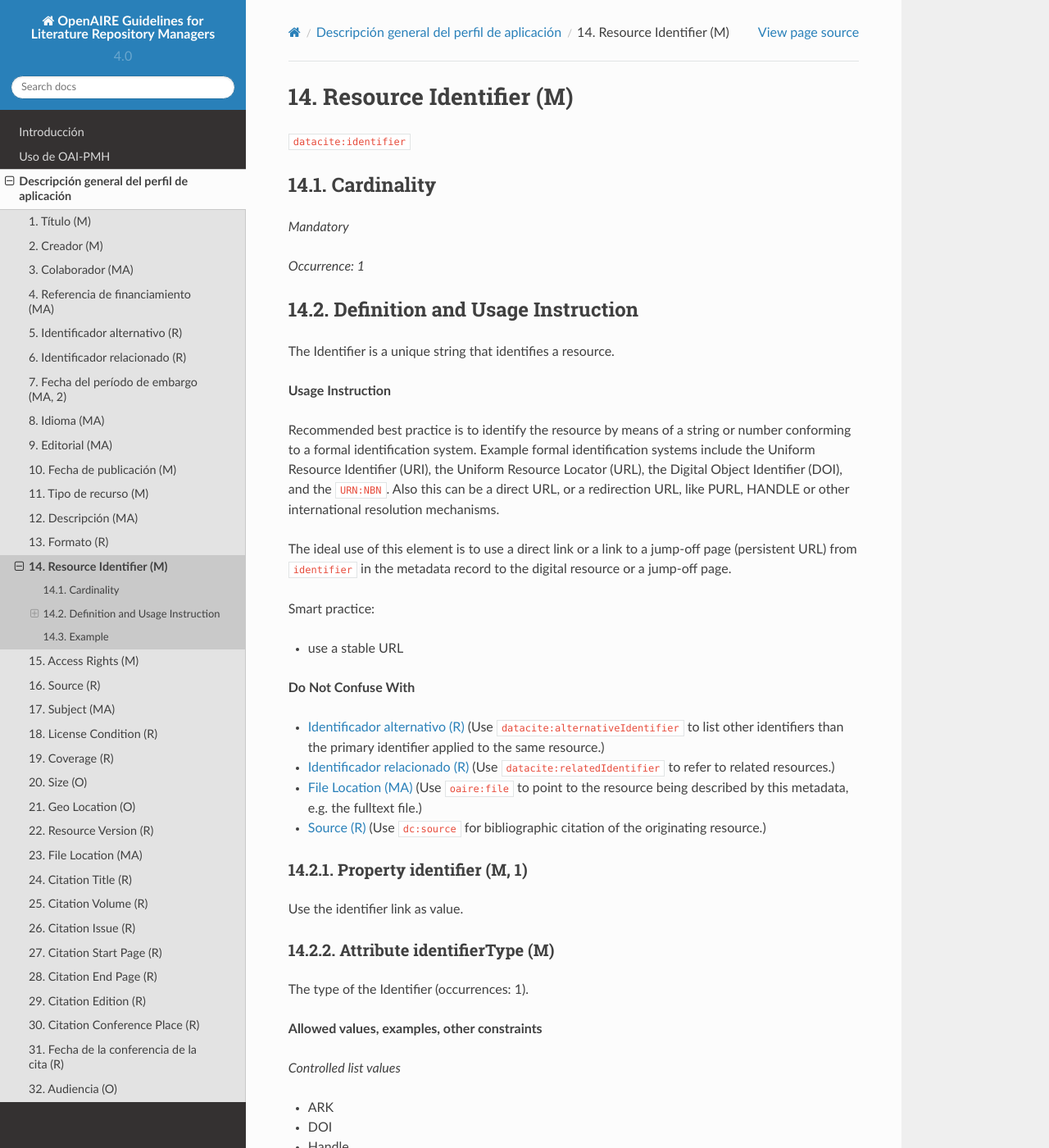
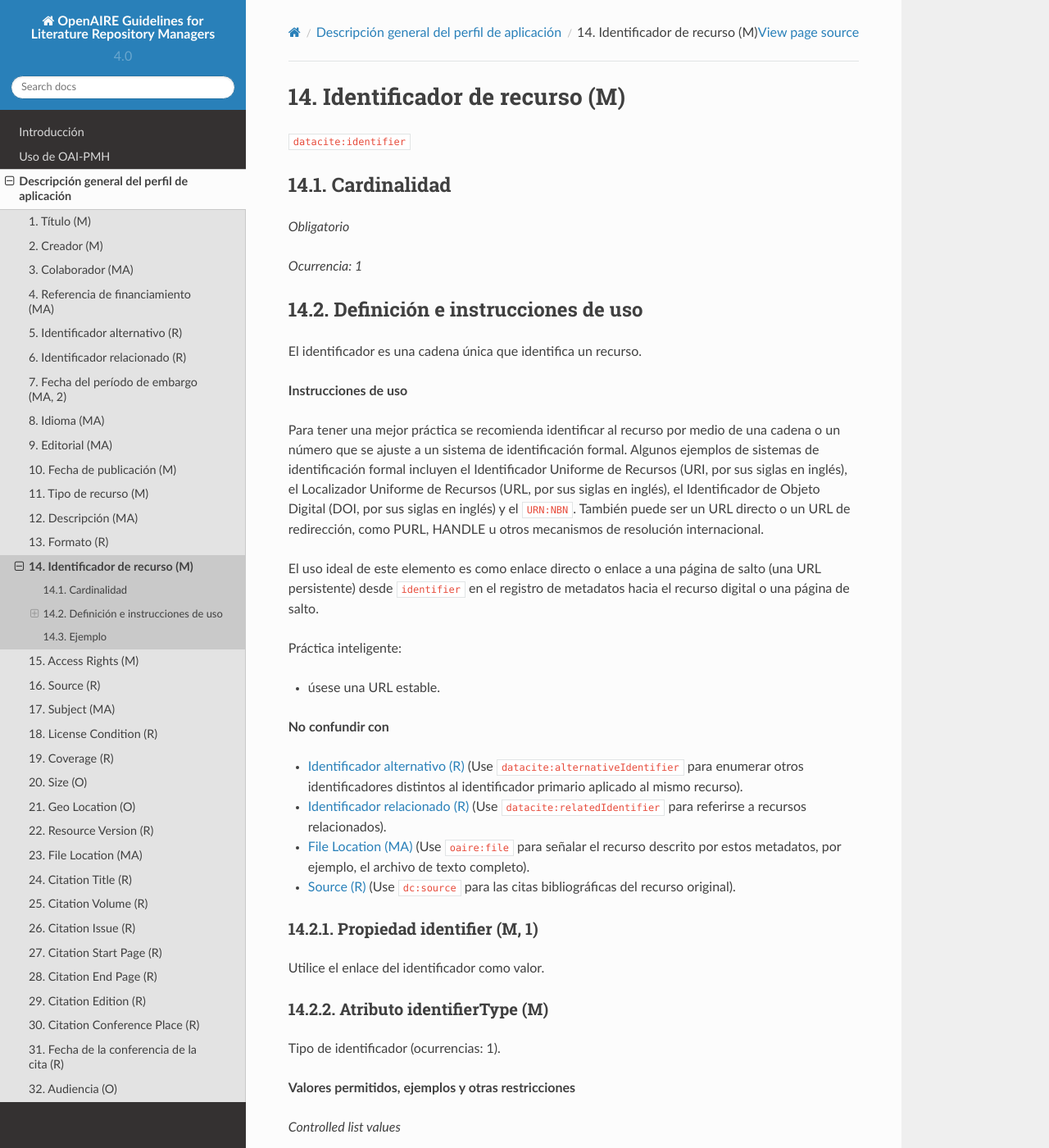
Before and after one commit to memoemg/openAIRE4, a Sphinx documentation site: the page built from docs/field_resourceidentifier.rst, in a window 1280 px wide and 1400 px high. Shown: the whole window at 82% size. Built offline with Sphinx 7.4.7 and the Read the Docs theme 2.0.0, drawn with Linux system fonts in a browser that asks for light colours; a script that is not in the unit is left out; some of the changed text lies outside the part shown.

Commit message:
Update field_resourceidentifier.rst

```diff
--- a/docs/field_resourceidentifier.rst
+++ b/docs/field_resourceidentifier.rst
@@ -1,60 +1,60 @@
 .. _dci:identifier:
 
-Resource Identifier (M)
-=======================
+Identificador de recurso (M)
+============================
 
 ``datacite:identifier``
 
-Cardinality
-~~~~~~~~~~~
+Cardinalidad
+~~~~~~~~~~~~
 
-*Mandatory*
+*Obligatorio*
 
-*Occurrence: 1*
+*Ocurrencia: 1*
 
-Definition and Usage Instruction
-~~~~~~~~~~~~~~~~~~~~~~~~~~~~~~~~
+Definición e instrucciones de uso
+~~~~~~~~~~~~~~~~~~~~~~~~~~~~~~~~~
 
-The Identifier is a unique string that identifies a resource.
+El identificador es una cadena única que identifica un recurso.
 
-**Usage Instruction**
+**Instrucciones de uso**
 
-Recommended best practice is to identify the resource by means of a string or number conforming to a formal identification system. Example formal identification systems include the Uniform Resource Identifier (URI), the Uniform Resource Locator (URL), the Digital Object Identifier (DOI), and the ``URN:NBN``. Also this can be a direct URL, or a redirection URL, like PURL, HANDLE or other international resolution mechanisms.
+Para tener una mejor práctica se recomienda identificar al recurso por medio de una cadena o un número que se ajuste a un sistema de identificación formal. Algunos ejemplos de sistemas de identificación formal incluyen el Identificador Uniforme de Recursos (URI, por sus siglas en inglés), el Localizador Uniforme de Recursos (URL, por sus siglas en inglés), el Identificador de Objeto Digital (DOI, por sus siglas en inglés) y el ``URN:NBN``. También puede ser un URL directo o un URL de redirección, como PURL, HANDLE u otros mecanismos de resolución internacional.
 
-The ideal use of this element is to use a direct link or a link to a jump-off page (persistent URL) from ``identifier`` in the metadata record to the digital resource or a jump-off page.
+El uso ideal de este elemento es como enlace directo o enlace a una página de salto (una URL persistente) desde ``identifier`` en el registro de metadatos hacia el recurso digital o una página de salto.
 
-Smart practice:
+Práctica inteligente:
 
-* use a stable URL
+* úsese una URL estable.
 
-**Do Not Confuse With**
+**No confundir con**
 
-* :ref:`dci:alternativeIdentifier` (Use ``datacite:alternativeIdentifier`` to list other identifiers than the primary identifier applied to the same resource.)
-* :ref:`dci:relatedIdentifier` (Use ``datacite:relatedIdentifier`` to refer to related resources.)
-* :ref:`aire:file` (Use ``oaire:file`` to point to the resource being described by this metadata, e.g. the fulltext file.)
-* :ref:`dc:source` (Use ``dc:source`` for bibliographic citation of the originating resource.)
+* :ref:`dci:alternativeIdentifier` (Use ``datacite:alternativeIdentifier`` para enumerar otros identificadores distintos al identificador primario aplicado al mismo recurso).
+* :ref:`dci:relatedIdentifier` (Use ``datacite:relatedIdentifier`` para referirse a recursos relacionados).
+* :ref:`aire:file` (Use ``oaire:file`` para señalar el recurso descrito por estos metadatos, por ejemplo, el archivo de texto completo).
+* :ref:`dc:source` (Use ``dc:source`` para las citas bibliográficas del recurso original).
 
-Property identifier (M, 1)
---------------------------
+Propiedad identifier (M, 1)
+---------------------------
 
-Use the identifier link as value.
+Utilice el enlace del identificador como valor.
 
-Attribute identifierType (M)
-----------------------------
+Atributo identifierType (M)
+---------------------------
 
-The type of the Identifier (occurrences: 1).
+Tipo de identificador (ocurrencias: 1).
 
-**Allowed values, examples, other constraints**
+**Valores permitidos, ejemplos y otras restricciones**
 
 .. include:: vocabularies/identifiertype.rst
 
 .. note::
-   Unlike DataCite, OpenAIRE allows for DOIs and other types of identifiers.
+   A diferencia de DataCite, OpenAIRE permite DOI y otros tipos de identificadores.
 
-Example
+Ejemplo
 ~~~~~~~
 
-In this example the handle redirects to the jump-off page. A jump-off page is a good way to refer to. The end-user has the opportunity to see more information about the object(s) he has found, see the context and enjoy the other services a local repository has to offer:
+En este ejemplo, el identificador handle redirige a la página de salto. Una página de salto es un buen lugar al que se puede referir. El usuario final tiene la oportunidad de ver más información sobre el(los) objeto(s) que ha encontrado, ver el contexto y acceder a  los otros servicios que el repositorio local ofrece:
 
 .. code-block:: xml
    :linenos:
```
